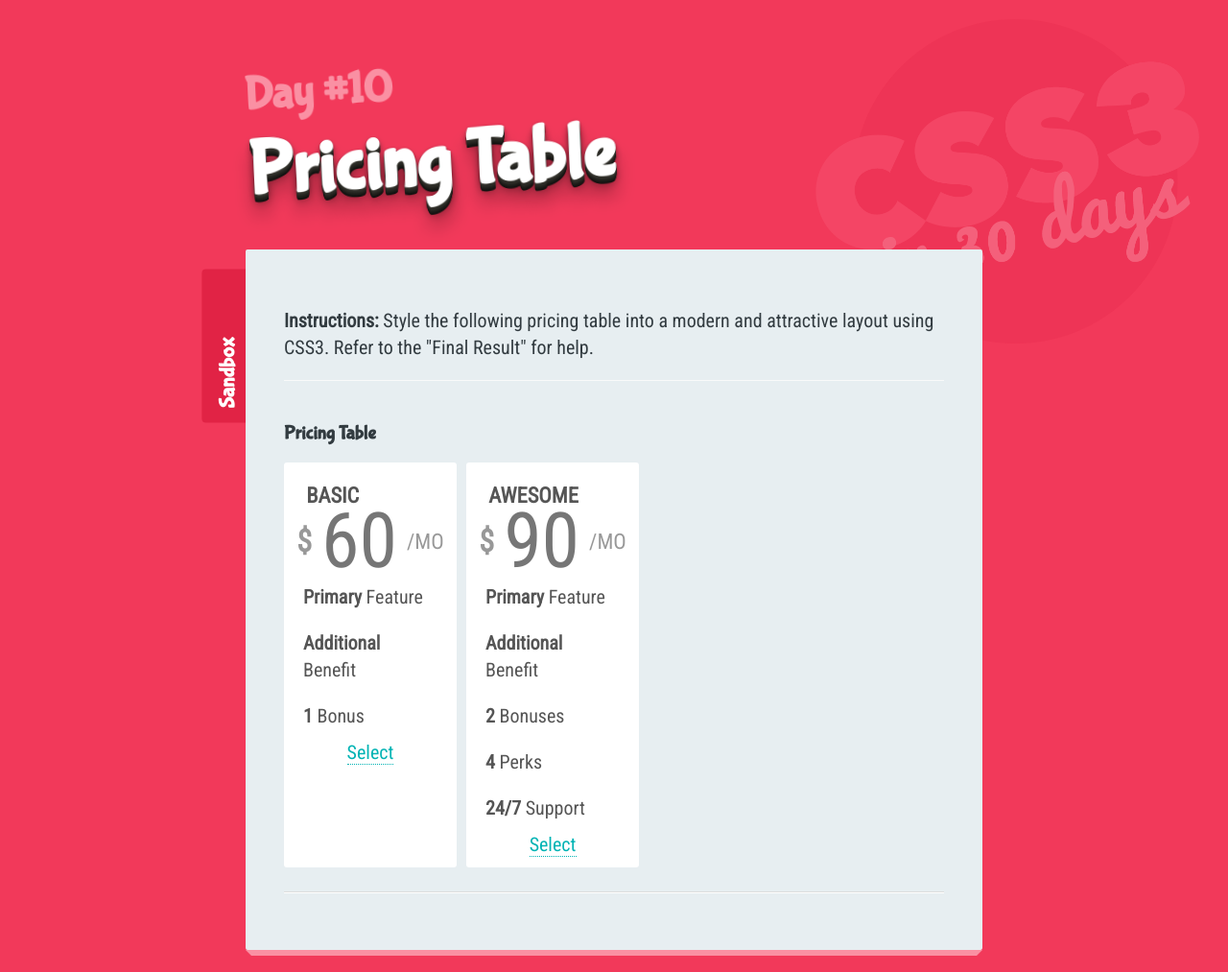
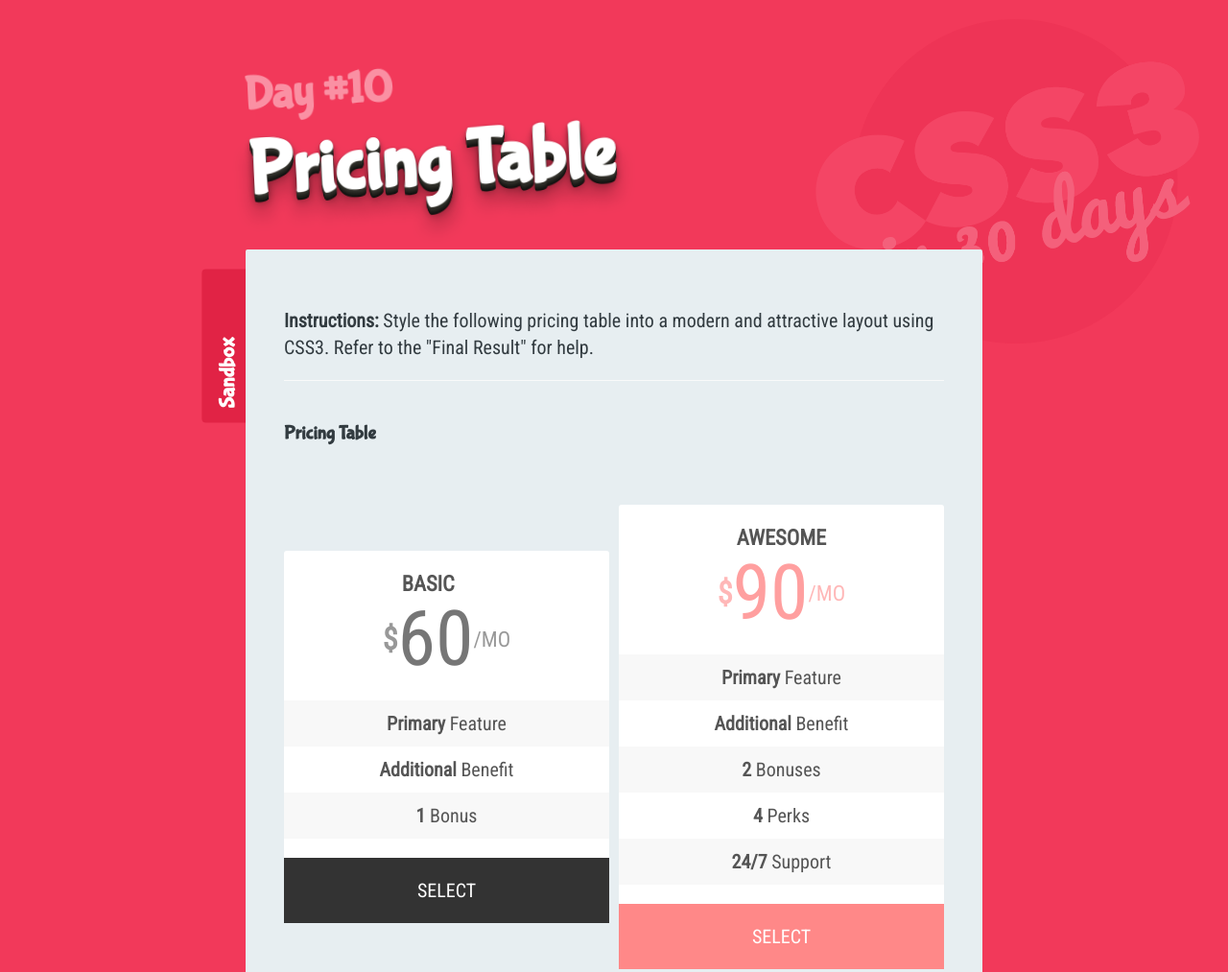
Before and after one commit to shiwangi20/30-days-of-css, a plain HTML site: page css-day-10-pricing-table/index.html in a window 1280 px wide. Shown: the top 1013 px of the page at 96% size. Drawn offline with Linux system fonts and the light colour scheme; a web font is replaced by a local one.

Commit message:
day 10 : pricing table

```diff
--- a/css-day-10-pricing-table/sandbox.css
+++ b/css-day-10-pricing-table/sandbox.css
@@ -1,16 +1,18 @@
 .pricing-table{
+    margin: 60px auto;
     display: flex;
     gap: 10px;
+    align-items: center;
 }
 
 .pricing-block{
     background: white;
-    padding: 10px;
     border-radius: 3px;
     display: flex;
     flex-direction: column;
     align-items: center;
     color: #555555;
+    width: 50%;
 }
 
 .pricing-header{
@@ -19,15 +21,15 @@
 }
 
 .pricing-heading{
-    padding: 10px;
+    padding: 20px;
     font-weight: 700;
 }
 
 .pricing-price{
     display: flex;
     justify-content: space-between;
-    gap: 10px;
     margin-top: 10px;
+    color: #555555;
 }
 
 .pricing-price__currency{
@@ -48,15 +50,59 @@
 }
 
 .pricing-body{
-    margin-top: 20px;
+    margin: 50px 0 20px 0;
+    width: 100%;
+    text-align: center;
 }
 
 .pricing-features{
     display: flex;
     flex-direction: column;
-    justify-content: center;
 }
 
 .pricing-features li{
-    padding: 10px;
+    padding: 10px 0;
+    margin: 0;
 }
+
+.pricing-features li:nth-child(odd) {
+    background-color:#f8f8f8;
+}
+
+.pricing-footer {
+    padding: 20px;
+    background: #333;
+    width: -webkit-fill-available;
+    text-align: center;
+}
+
+.pricing-button,
+.pricing-button:link,
+.pricing-button:visited{
+    text-decoration: none;
+     text-transform: uppercase;
+     color: #ffffff;
+     background: #333;
+     border-bottom: dotted 0 #00B3B4;
+}
+
+
+.pricing-popular .pricing-price{
+    color: #ff8888;
+}
+
+.pricing-popular .pricing-footer{
+    background: #ff8888;;
+}
+
+.pricing-popular .pricing-button{
+    background: #ff8888;;
+}
+
+.pricing-popular .pricing-button:link{
+    background: #ff8888;;
+}
+
+.pricing-popular .pricing-button:visited{
+    background: #ff8888;;
+}
```
Also changed, not shown: css-day-10-pricing-table/final.css (+0 -160 lines).
